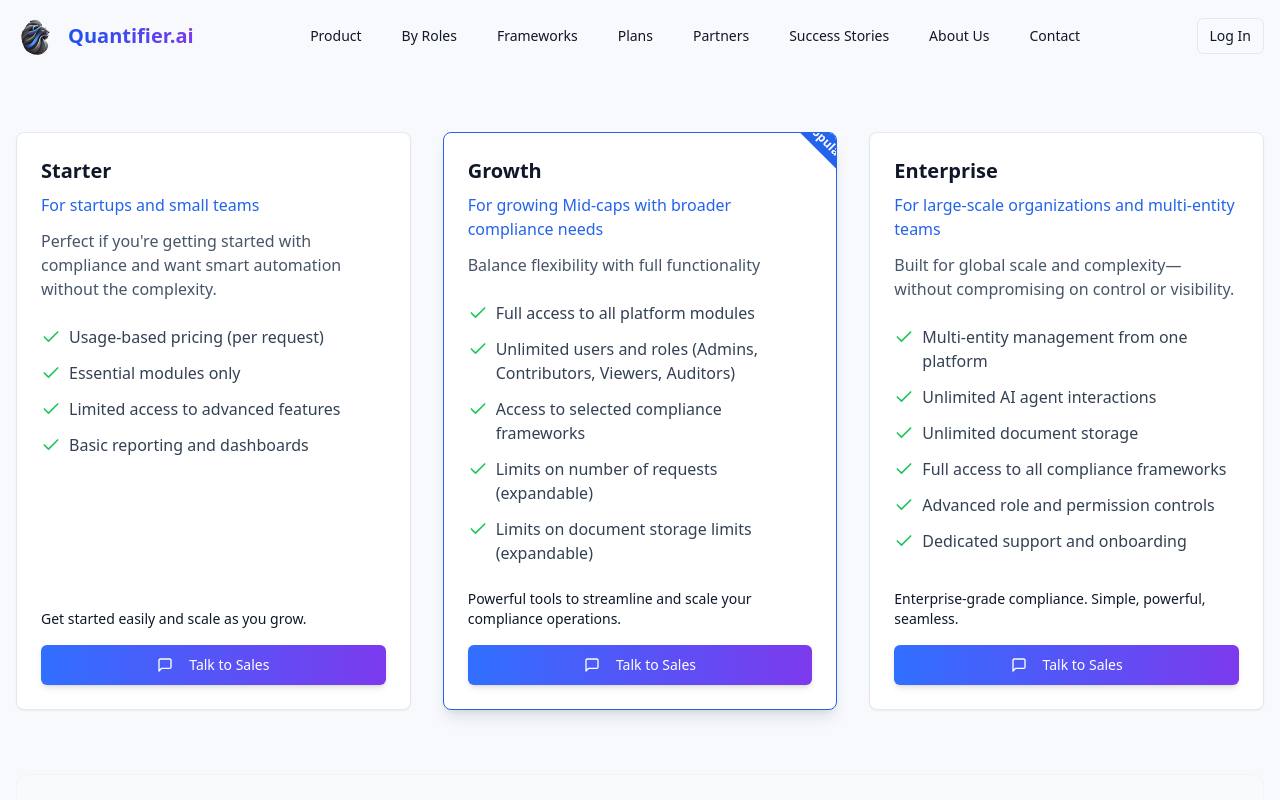
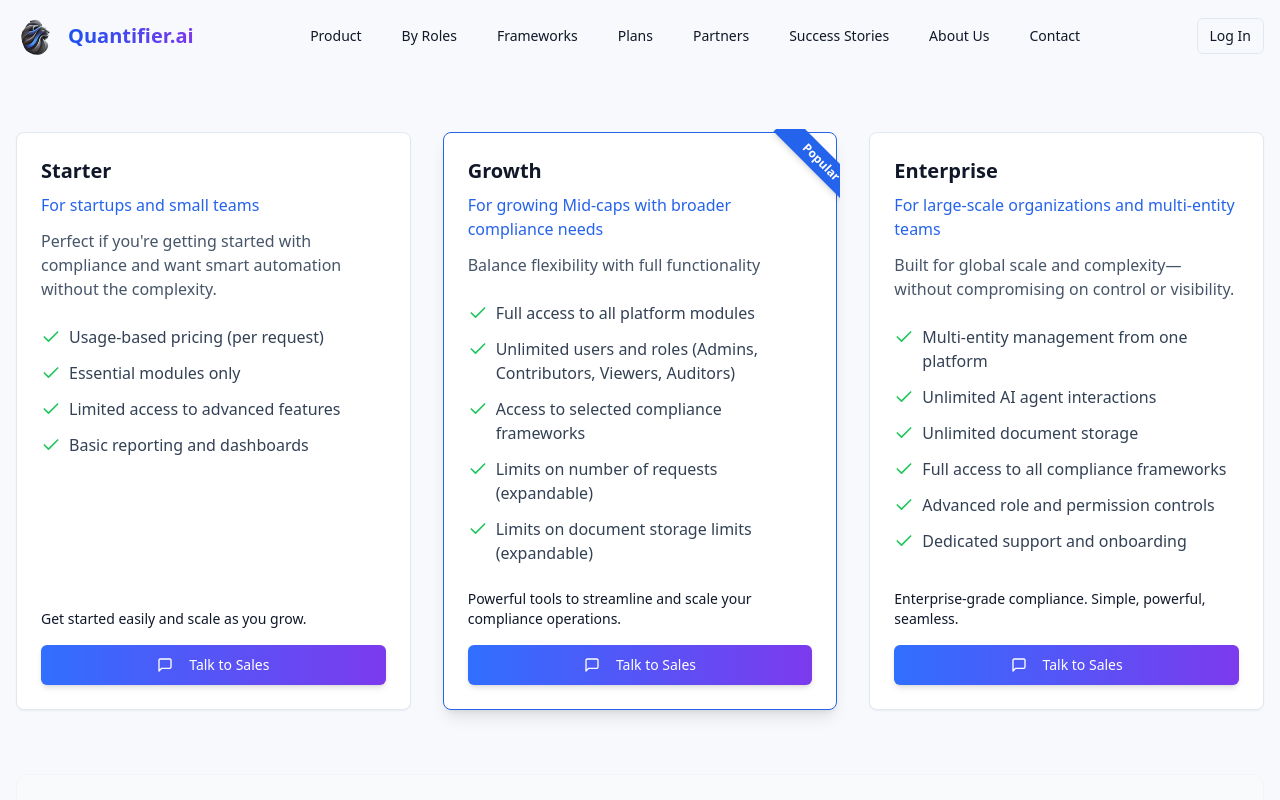
Before and after one commit to TeamQuantifier/ai-compliance-navigator-site-87, a React (Vite) app: page /plans in a window 1280 px wide. Shown: the top 800 px of the page. Built offline with nearby package versions, Linux system fonts and the light colour scheme.

Commit message:
Fix pricing card badge clipping

```diff
--- a/src/pages/Plans.tsx
+++ b/src/pages/Plans.tsx
@@ -38,9 +38,9 @@ const Plans = () => {
       </div>
 
       <div className="grid grid-cols-1 md:grid-cols-3 gap-8 mb-16">
-        {planFeatures.map(plan => <Card key={plan.name} className={`p-6 border ${plan.highlighted ? 'border-primary shadow-lg relative overflow-hidden' : 'border-slate-200'} h-full flex flex-col card-hover`}>
-            {plan.highlighted && <div className="absolute top-0 right-0">
-                <div className="bg-primary text-white text-xs font-semibold px-3 py-1 transform rotate-45 translate-x-6 -translate-y-1">
+        {planFeatures.map(plan => <Card key={plan.name} className={`p-6 border ${plan.highlighted ? 'border-primary shadow-lg relative' : 'border-slate-200 overflow-hidden'} h-full flex flex-col card-hover`}>
+            {plan.highlighted && <div className="absolute -top-1 -right-1 overflow-hidden w-24 h-24">
+                <div className="bg-primary text-white text-xs font-semibold px-8 py-1 transform rotate-45 translate-x-6 translate-y-4 shadow-md">
                   Popular
                 </div>
               </div>}
```
